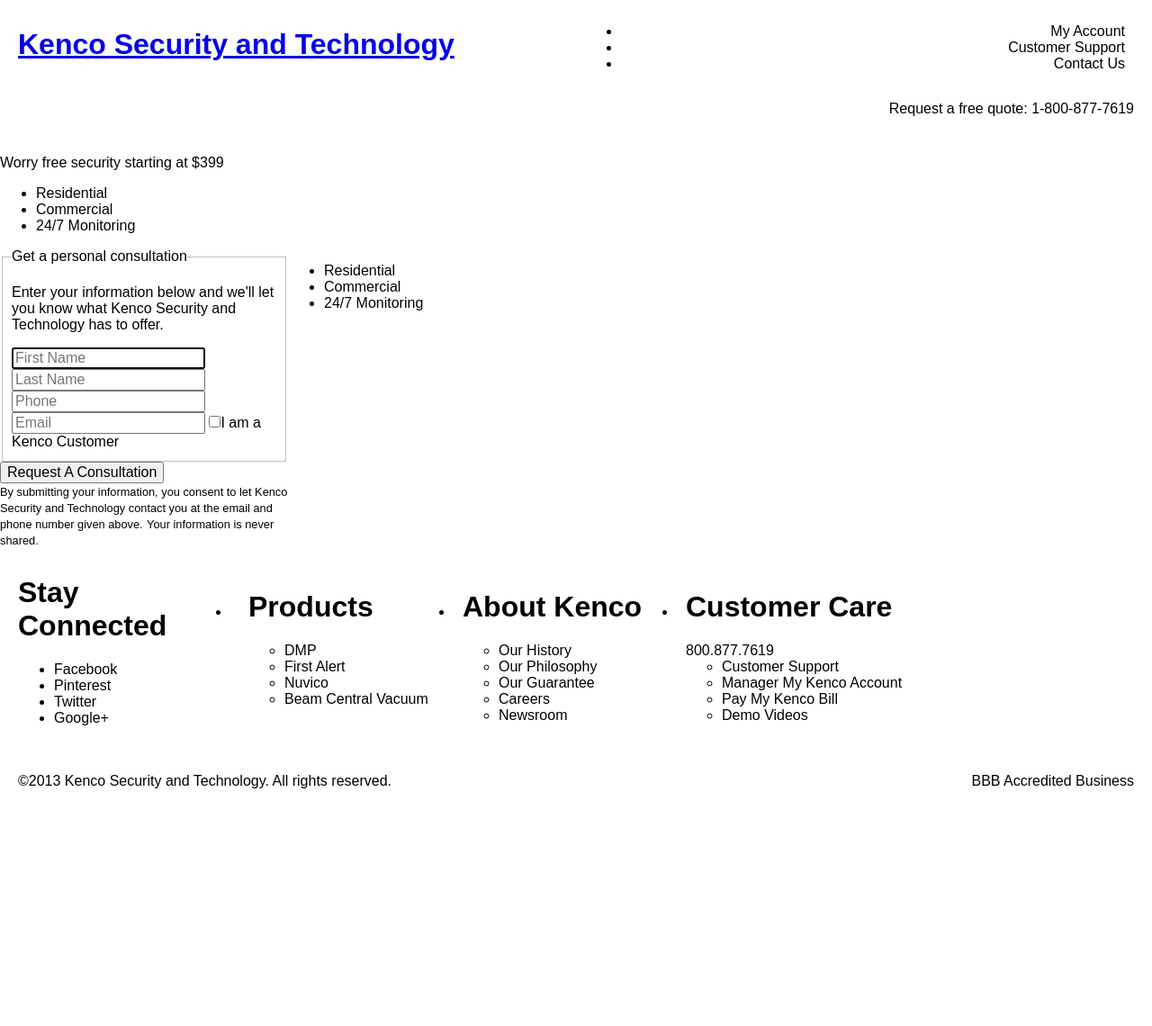
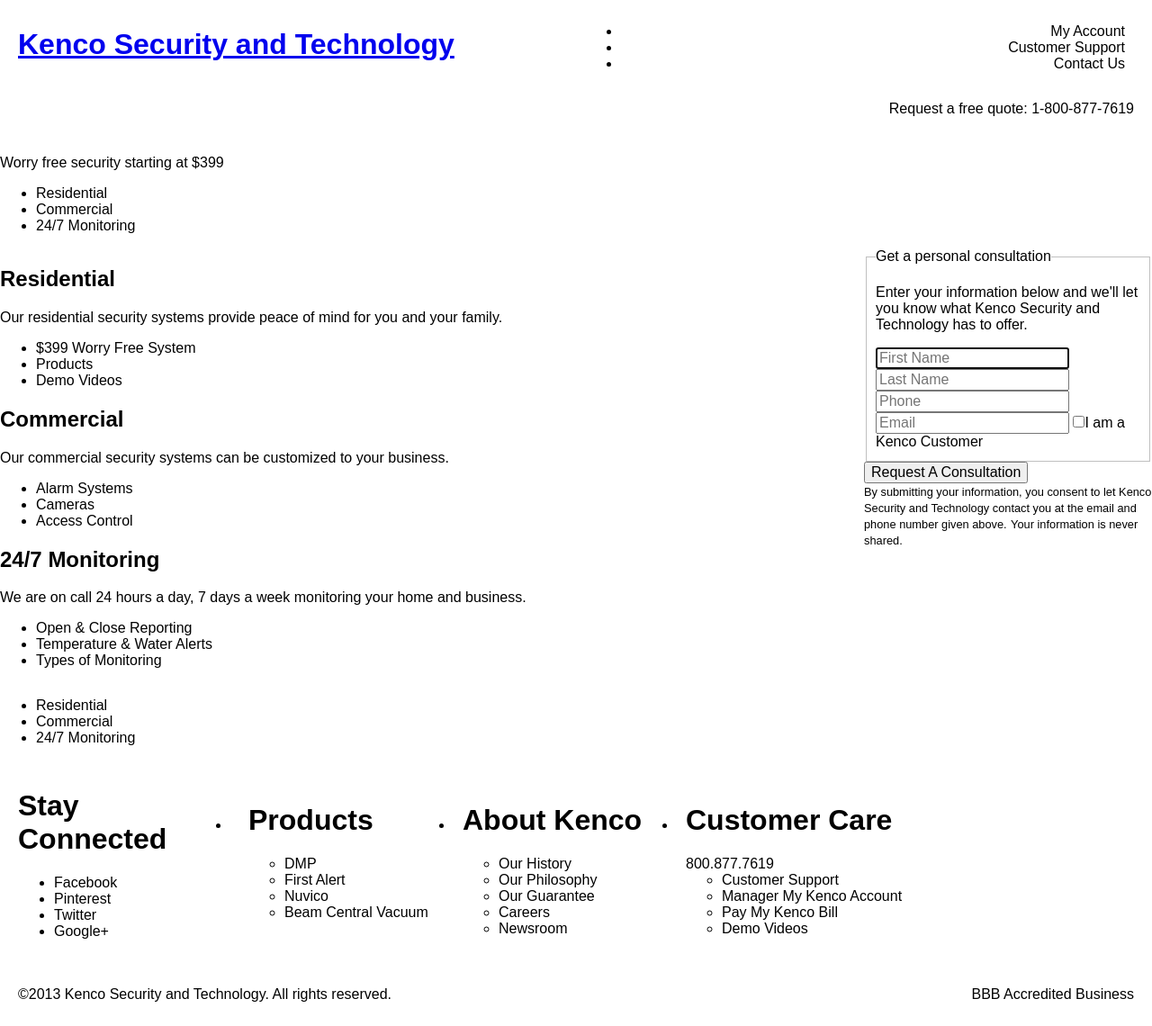
Before and after one commit to Kenco-Enterprises-Inc/kenco-enterprises-inc.github.io, a Jekyll site: the page built from index.html, in a window 1280 px wide. Shown: the whole page at 90% size. Built offline with Jekyll 4.4.1, drawn with Linux system fonts in a browser that asks for light colours; before the commit the page ends 903 px from its top, so only the background shows below that.

Commit message:
Added category messages to home page

```diff
--- a/index.html
+++ b/index.html
@@ -10,6 +10,41 @@ title: Kenco Security and Technology &bull; Montana and Wyoming's most chosen al
 </nav>
 <section class="engagement">
   <div class="grid  no-gutters">
+    <div class="unit  w-3-4">
+      <div id="residential" class="category">
+        <h2>Residential</h2>
+        <p>Our residential security systems provide peace of mind for you and your family.</p>
+        <nav class="category-nav">
+          <ul>
+            <li>$399 Worry Free System</li>
+            <li>Products</li>
+            <li>Demo Videos</li>
+          </ul>
+        </nav>
+      </div>
+      <div id="commercial" class="category">
+        <h2>Commercial</h2>
+        <p>Our commercial security systems can be customized to your business.</p>
+        <nav class="category-nav">
+          <ul>
+            <li>Alarm Systems</li>
+            <li>Cameras</li>
+            <li>Access Control</li>
+          </ul>
+        </nav>
+      </div>
+      <div id="24_7_monitoring" class="category">
+        <h2>24/7 Monitoring</h2>
+        <p>We are on call 24 hours a day, 7 days a week monitoring your home and business.</p>
+        <nav class="category-nav">
+          <ul>
+            <li>Open &amp; Close Reporting</li>
+            <li>Temperature &amp; Water Alerts</li>
+            <li>Types of Monitoring</li>
+          </ul>
+        </nav>
+      </div>
+    </div>
     <div class="unit  w-1-4">
       {% include consultation.html %}
     </div>
```
